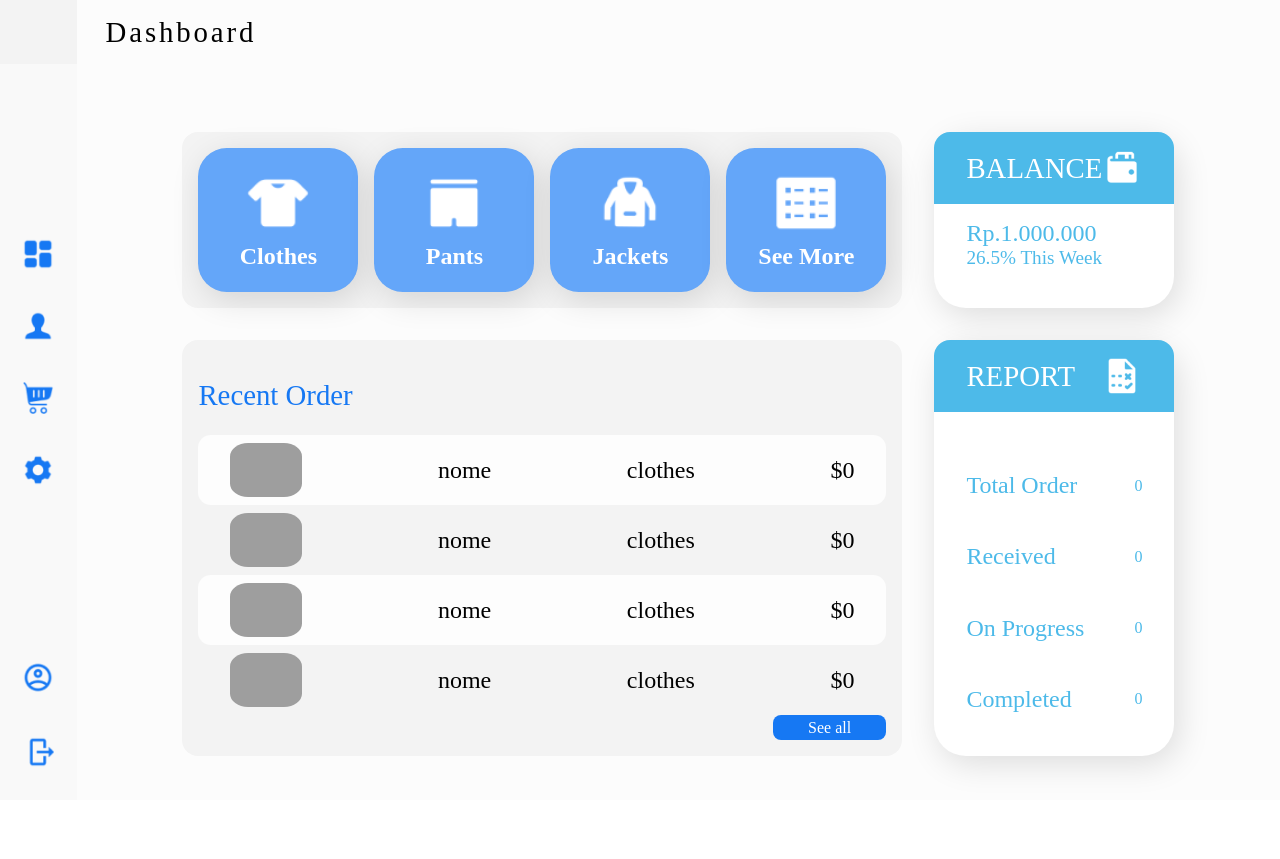
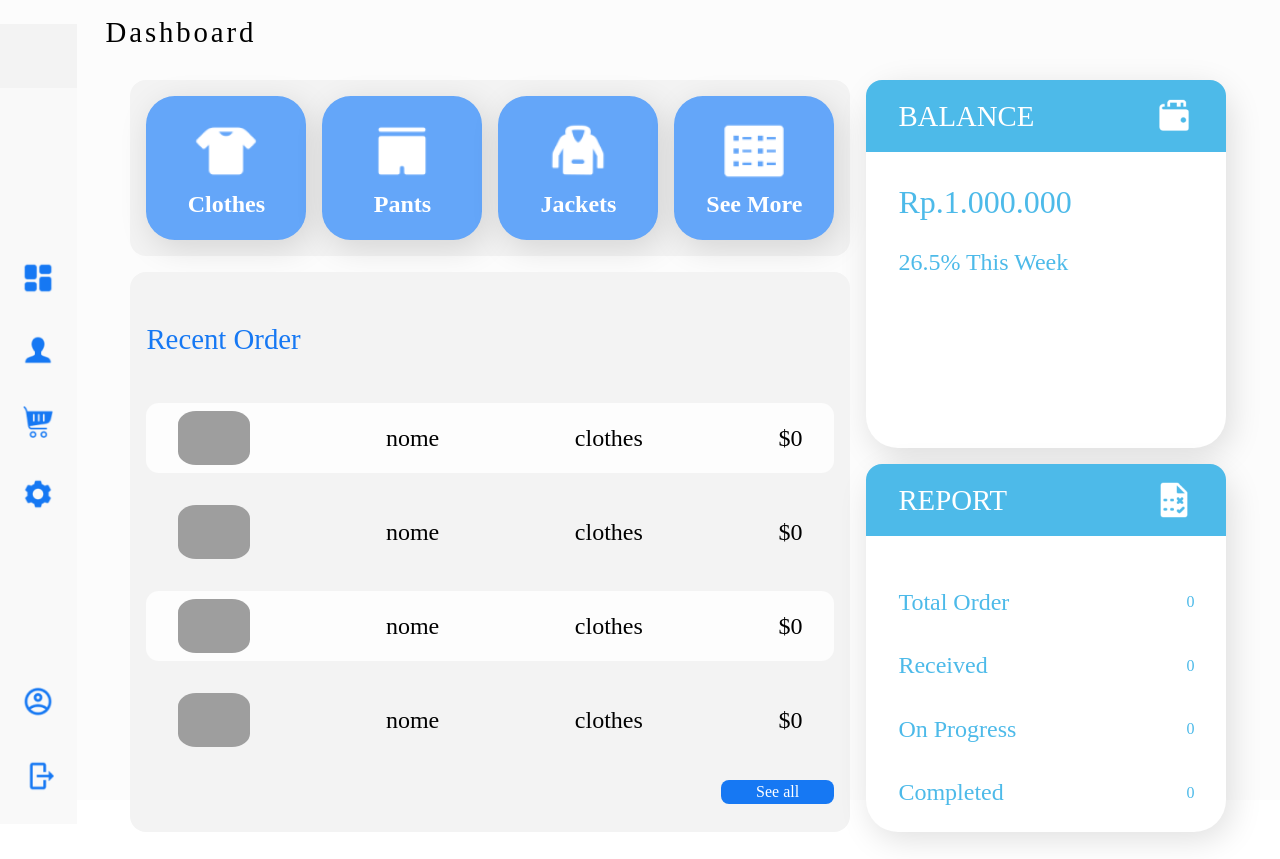
Before and after one commit to Marllysonnn/Laundry, a Vue app: page /dashboard_adm in a window 1280 px wide. Before the commit the page ends 800 px from the top, so only its background shows below. Built offline with nearby package versions, Linux system fonts and the light colour scheme; grey boxes are pictures that could not be loaded; a web font is replaced by a local one.

Commit message:
dashboard adm complete

```diff
--- a/src/components/Balance.vue
+++ b/src/components/Balance.vue
@@ -37,6 +37,7 @@ export default {
         border-radius: 2em;
         box-shadow: 0.3em 0.5em 2em #00000020;
         background-color: #fff;
+        grid-row: span 2;
     }
     #desc, #valor{
         padding: 1em 2em;
@@ -58,11 +59,17 @@ export default {
     img{
         width: 2.5em;
     }
+    h1, h3{
+        margin: 0.5em 0;
+    }
     h2{
         font-size: 1.8em;
         font-weight: 300;
     }
+    h1{
+        font-size: 2em;
+    }
     h3{
-        font-size: 1.2em;
+        font-size: 1.5em;
     }
 </style>
--- a/src/components/Report.vue
+++ b/src/components/Report.vue
@@ -61,6 +61,7 @@ export default {
         border-radius: 2em;
         box-shadow: 0.3em 0.5em 2em #00000020;
         background-color: #fff;
+        grid-row: span 2;
     }
     #desc, #valor{
         padding: 1em 2em;
--- a/src/pages/DashboardAdm.vue
+++ b/src/pages/DashboardAdm.vue
@@ -89,15 +89,17 @@ export default {
 }
 section{
     display: grid;
-    grid-template-columns: 0fr 0fr;
-    padding: 2em;
-    gap: 2em;
+    grid-template-columns: 2fr 1fr;
+    grid-template-rows: 0fr 1fr 1fr 1fr;
+    gap: 1em;
+    padding: 1em;
 }
 #clothes{
     display: flex;
     align-items: center;
     justify-content: space-evenly;
     gap: 1em;
+    grid-row: span 1;
 }
 #clothes, #lists{
     height: fit-content;
@@ -108,6 +110,9 @@ section{
 #lists{
     display: flex;
     flex-direction: column;
+    justify-content: space-around;
+    grid-row: span 3;
+    height: auto;
 }
 h2{
     text-align: start;
```
Also changed, not shown: src/components/RecentOrder.vue (deleted, +0 -11 lines).
